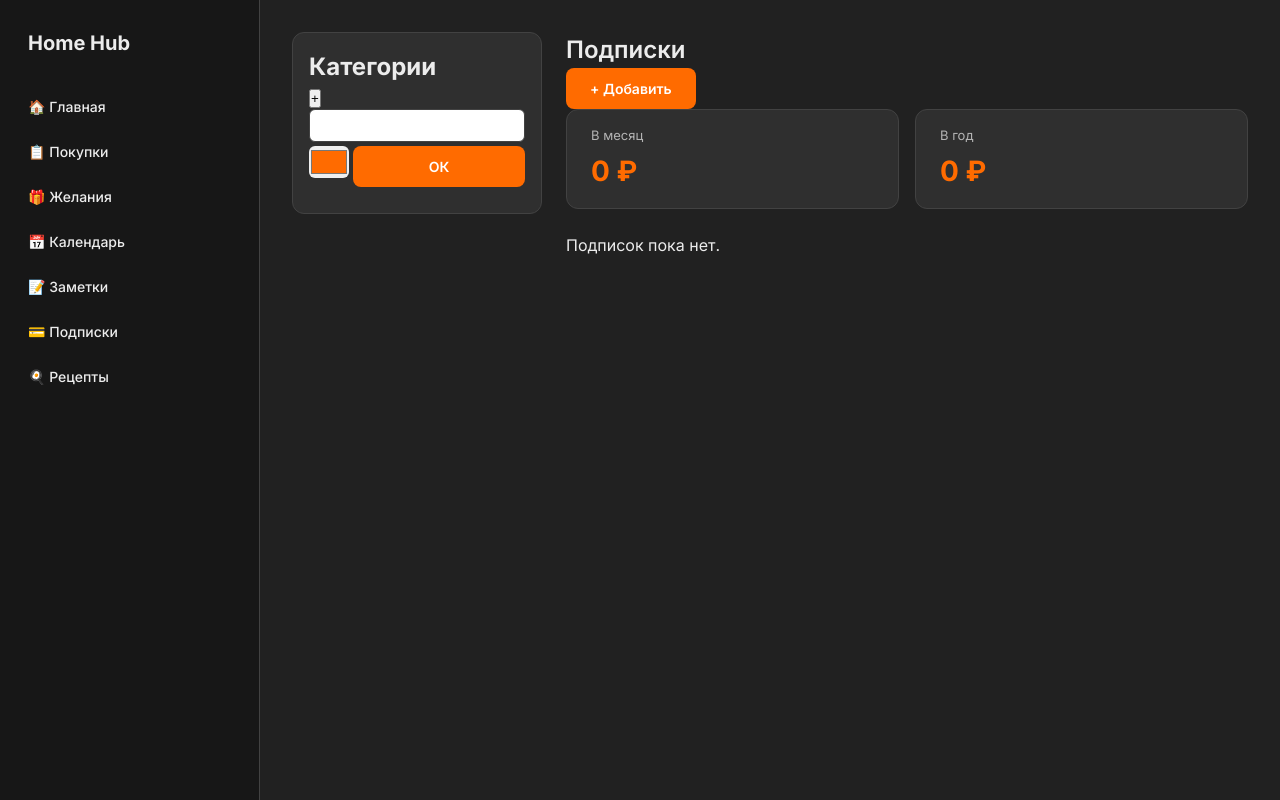
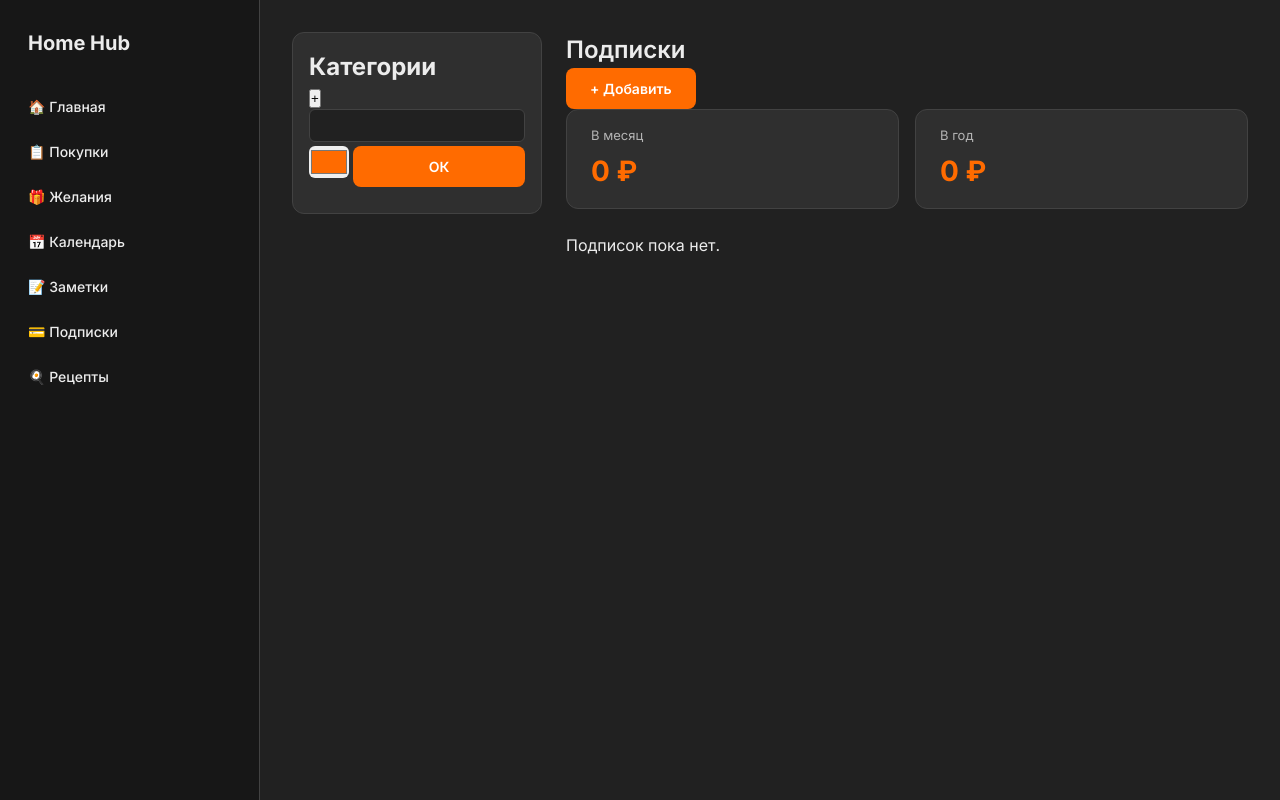
Before and after one commit to Yoshi-6767/Home-Hub, a Flask app: page /subscriptions in a window 1280 px wide, after a click that opens the changed part. Run offline with Flask 3, Linux system fonts and the light colour scheme; data that the repository does not hold is empty; parts of the project's set-up code (start-up, migrations or seed data) failed here and were passed over.

Commit message:
Update subscriptions.html

```diff
--- a/templates/subscriptions.html
+++ b/templates/subscriptions.html
@@ -10,7 +10,7 @@
         </div>
 
         <form id="new-cat-form" method="POST" action="/subscriptions/category/create" style="display:none; margin-bottom: 10px;">
-            <input type="text" name="name" required style="width: 100%; padding: 8px; border-radius: 6px; border: 1px solid var(--border); margin-bottom: 4px;">
+            <input type="text" name="name" required style="width: 100%; padding: 8px; border-radius: 6px; border: 1px solid var(--border); margin-bottom: 4px; background: var(--bg); color: var(--text);">
             <div style="display:flex; gap:4px;">
                 <input type="color" name="color" value="#FF6B00" style="width:40px; height: 32px; border:none; border-radius:6px; cursor:pointer;">
                 <button type="submit" class="btn-primary" style="flex:1;">ОК</button>
@@ -76,7 +76,7 @@
                     <option value="📱">📱</option>
                     <option value="⚡">⚡</option>
                 </select>
-                <input type="text" name="notes" placeholder="Заметка (необязательно)" style="flex:1;">
+                <input type="text" name="notes" placeholder="Заметка" style="flex:1;">
                 <button type="submit" class="btn-primary">Сохранить</button>
             </div>
         </form>
```
